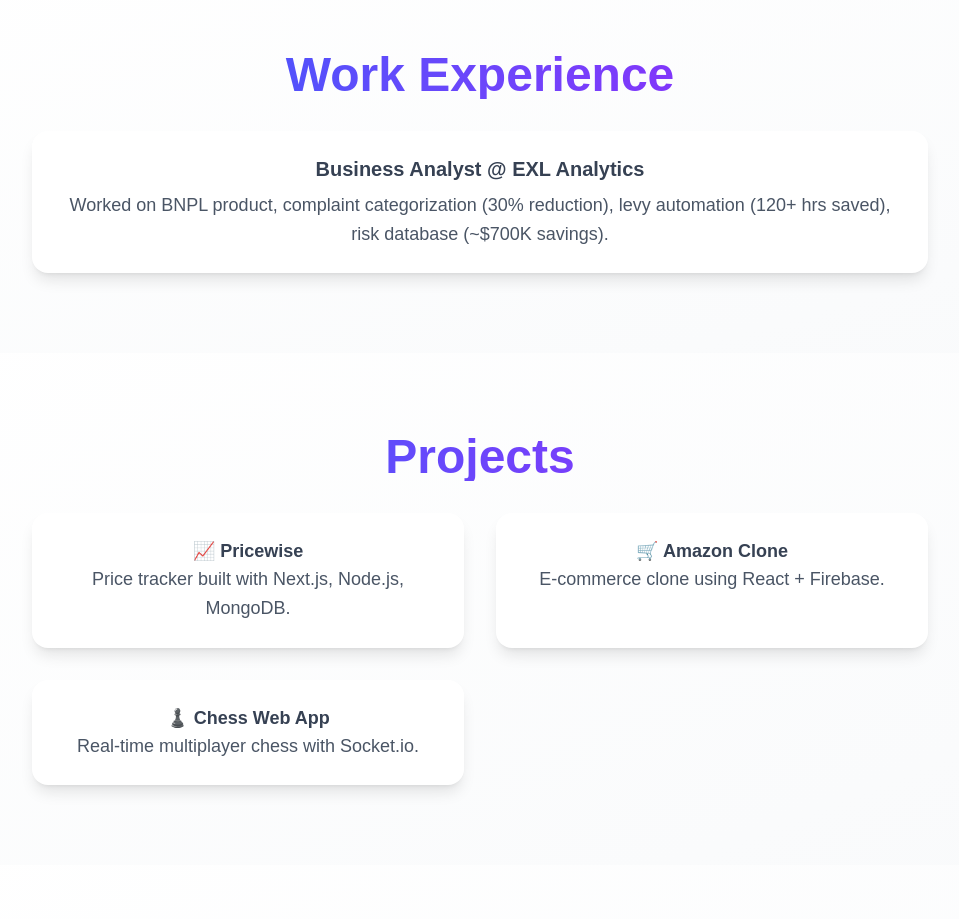
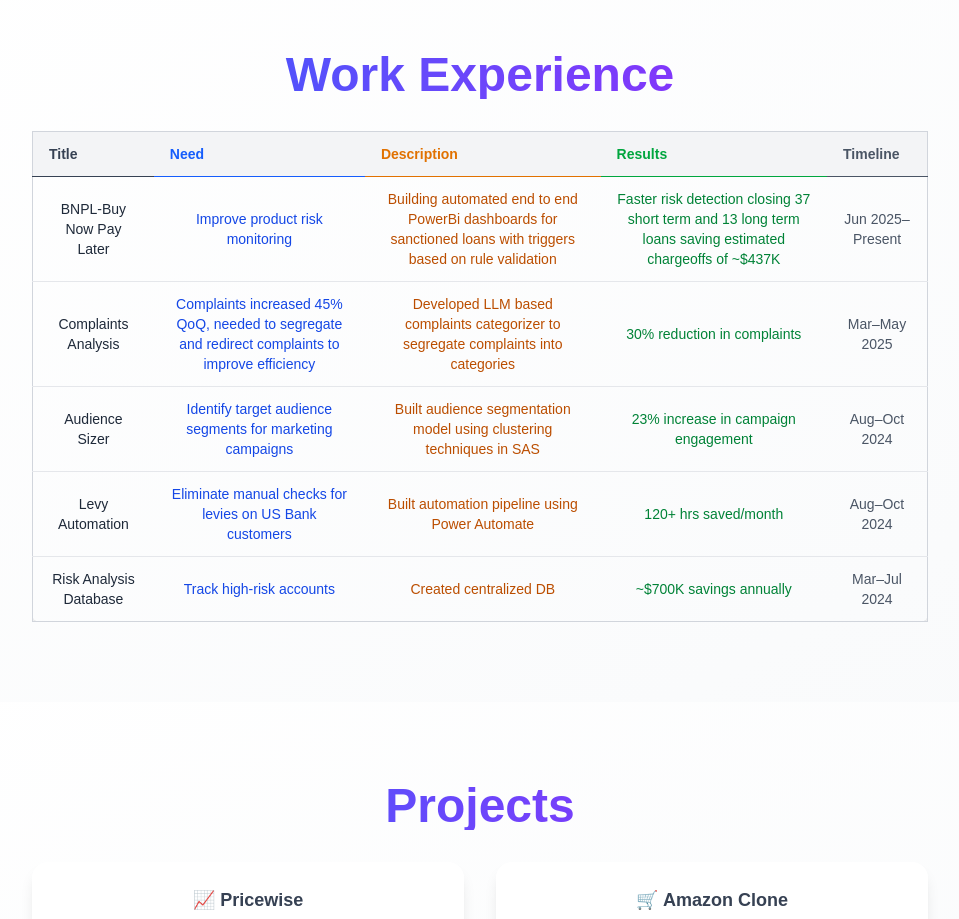
Before and after one commit to vishwasrajbatham/Portfolio_Website, a Next.js app in the folder vishwas-portfolio/: page / in a window 1280 px wide. Shown: the part 1200-2119 px from the top of the page, without its empty margins (160-1119 px from the left). Built offline with nearby package versions, Linux system fonts and the light colour scheme.

Commit message:
Updated Experience section

```diff
--- a/vishwas-portfolio/src/app/page.tsx
+++ b/vishwas-portfolio/src/app/page.tsx
@@ -16,14 +16,122 @@ export default function Home() {
       </Section>
 
       <Section id="experience" title="Work Experience">
-        <div className="space-y-6">
-          <div className="p-6 bg-white dark:bg-gray-900 rounded-2xl shadow-lg transition hover:scale-105">
-            <h3 className="text-xl font-semibold">Business Analyst @ EXL Analytics</h3>
-            <p className="mt-2 text-gray-600 dark:text-gray-400">
-              Worked on BNPL product, complaint categorization (30% reduction), levy automation
-              (120+ hrs saved), risk database (~$700K savings).
-            </p>
+        <div className="animate-fade-in-up">
+
+          {/* Desktop Table */}
+          <div className="hidden md:block overflow-x-auto">
+            <table className="min-w-full border border-gray-300 dark:border-gray-700 rounded-lg shadow-md">
+              <thead className="bg-gray-100 dark:bg-gray-800">
+                <tr>
+                  <th className="px-4 py-3 text-left text-sm font-semibold border-b text-gray-700 dark:text-gray-300">Title</th>
+                  <th className="px-4 py-3 text-left text-sm font-semibold border-b text-blue-600 dark:text-blue-400">Need</th>
+                  <th className="px-4 py-3 text-left text-sm font-semibold border-b text-amber-600 dark:text-amber-400">Description</th>
+                  <th className="px-4 py-3 text-left text-sm font-semibold border-b text-green-600 dark:text-green-400">Results</th>
+                  <th className="px-4 py-3 text-left text-sm font-semibold border-b text-gray-600 dark:text-gray-400">Timeline</th>
+                </tr>
+              </thead>
+              <tbody className="divide-y divide-gray-200 dark:divide-gray-700">
+                {[
+                  {
+                    title: "BNPL-Buy Now Pay Later",
+                    need: "Improve product risk monitoring",
+                    desc: "Building automated end to end PowerBi dashboards for sanctioned loans with triggers based on rule validation",
+                    result: "Faster risk detection closing 37 short term and 13 long term loans saving estimated chargeoffs of ~$437K",
+                    timeline: "Jun 2025–Present",
+                  },
+                  {
+                    title: "Complaints Analysis",
+                    need: "Complaints increased 45% QoQ, needed to segregate and redirect complaints to improve efficiency",
+                    desc: "Developed LLM based complaints categorizer to segregate complaints into categories",
+                    result: "30% reduction in complaints",
+                    timeline: "Mar–May 2025",
+                  },
+                  {
+                    title: "Audience Sizer",
+                    need: "Identify target audience segments for marketing campaigns",
+                    desc: "Built audience segmentation model using clustering techniques in SAS",
+                    result: "23% increase in campaign engagement",
+                    timeline: "Aug–Oct 2024",
+                  },
+                  {
+                    title: "Levy Automation",
+                    need: "Eliminate manual checks for levies on US Bank customers",
+                    desc: "Built automation pipeline using Power Automate",
+                    result: "120+ hrs saved/month",
+                    timeline: "Aug–Oct 2024",
+                  },
+                  {
+                    title: "Risk Analysis Database",
+                    need: "Track high-risk accounts",
+                    desc: "Created centralized DB",
+                    result: "~$700K savings annually",
+                    timeline: "Mar–Jul 2024",
+                  },
+                ].map((exp, i) => (
+                  <tr key={i} className="hover:bg-gray-50 dark:hover:bg-gray-800 transition">
+                    <td className="px-4 py-3 text-sm font-medium text-gray-800 dark:text-gray-200">{exp.title}</td>
+                    <td className="px-4 py-3 text-sm text-blue-700 dark:text-blue-300">{exp.need}</td>
+                    <td className="px-4 py-3 text-sm text-amber-700 dark:text-amber-300">{exp.desc}</td>
+                    <td className="px-4 py-3 text-sm text-green-700 dark:text-green-300">{exp.result}</td>
+                    <td className="px-4 py-3 text-sm text-gray-600 dark:text-gray-400">{exp.timeline}</td>
+                  </tr>
+                ))}
+              </tbody>
+            </table>
           </div>
+
+          {/* Mobile Cards */}
+          <div className="space-y-6 md:hidden">
+            {[
+              {
+                title: "BNPL-Buy Now Pay Later",
+                need: "Improve product risk monitoring",
+                desc: "Building automated end to end PowerBi dashboards for sanctioned loans with triggers based on rule validation",
+                result: "Faster risk detection closing 37 short term and 13 long term loans saving estimated chargeoffs of ~$437K",
+                timeline: "Jun 2025–Present",
+              },
+              {
+                title: "Complaints Analysis",
+                need: "Complaints increased 45% QoQ, needed to segregate and redirect complaints to improve efficiency",
+                desc: "Developed LLM based complaints categorizer to segregate complaints into categories",
+                result: "30% reduction in complaints",
+                timeline: "Mar–May 2025",
+              },
+              {
+                title: "Audience Sizer",
+                need: "Identify target audience segments for marketing campaigns",
+                desc: "Built audience segmentation model using clustering techniques in SAS",
+                result: "23% increase in campaign engagement",
+                timeline: "Aug–Oct 2024",
+              },
+              {
+                title: "Levy Automation",
+                need: "Eliminate manual checks for levies on US Bank customers",
+                desc: "Built automation pipeline using Power Automate",
+                result: "120+ hrs saved/month",
+                timeline: "Aug–Oct 2024",
+              },
+              {
+                title: "Risk Analysis Database",
+                need: "Track high-risk accounts",
+                desc: "Created centralized DB",
+                result: "~$700K savings annually",
+                timeline: "Mar–Jul 2024",
+              },
+            ].map((exp, i) => (
+              <div
+                key={i}
+                className="p-4 border border-gray-300 dark:border-gray-700 rounded-lg shadow-sm bg-white dark:bg-gray-800"
+              >
+                <h4 className="text-lg font-semibold text-gray-800 dark:text-gray-200 mb-2">{exp.title}</h4>
+                <p className="text-sm text-blue-700 dark:text-blue-300"><span className="font-medium">Need:</span> {exp.need}</p>
+                <p className="text-sm text-amber-700 dark:text-amber-300"><span className="font-medium">Description:</span> {exp.desc}</p>
+                <p className="text-sm text-green-700 dark:text-green-300"><span className="font-medium">Results:</span> {exp.result}</p>
+                <p className="text-sm text-gray-600 dark:text-gray-400"><span className="font-medium">Timeline:</span> {exp.timeline}</p>
+              </div>
+            ))}
+          </div>
+
         </div>
       </Section>
 
@@ -128,10 +236,6 @@ export default function Home() {
         </div>
       </Section>
 
-
-
-
-
       <Section id="contact" title="Contact">
         <div className="max-w-xl mx-auto space-y-6 animate-fadeInUp">
           <p className="text-lg text-gray-600 dark:text-gray-300">
```
Also changed, not shown: 1 other file (tests, documents, lock files or other folders).
